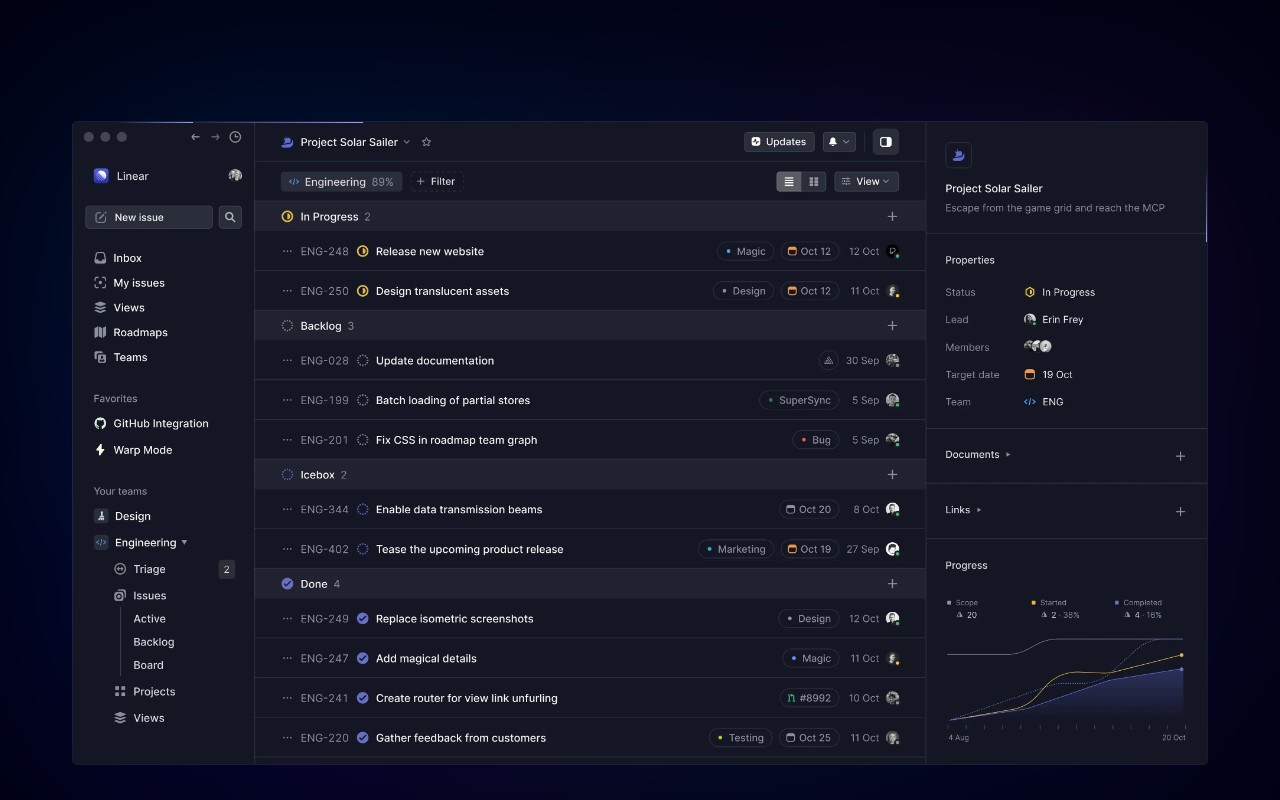
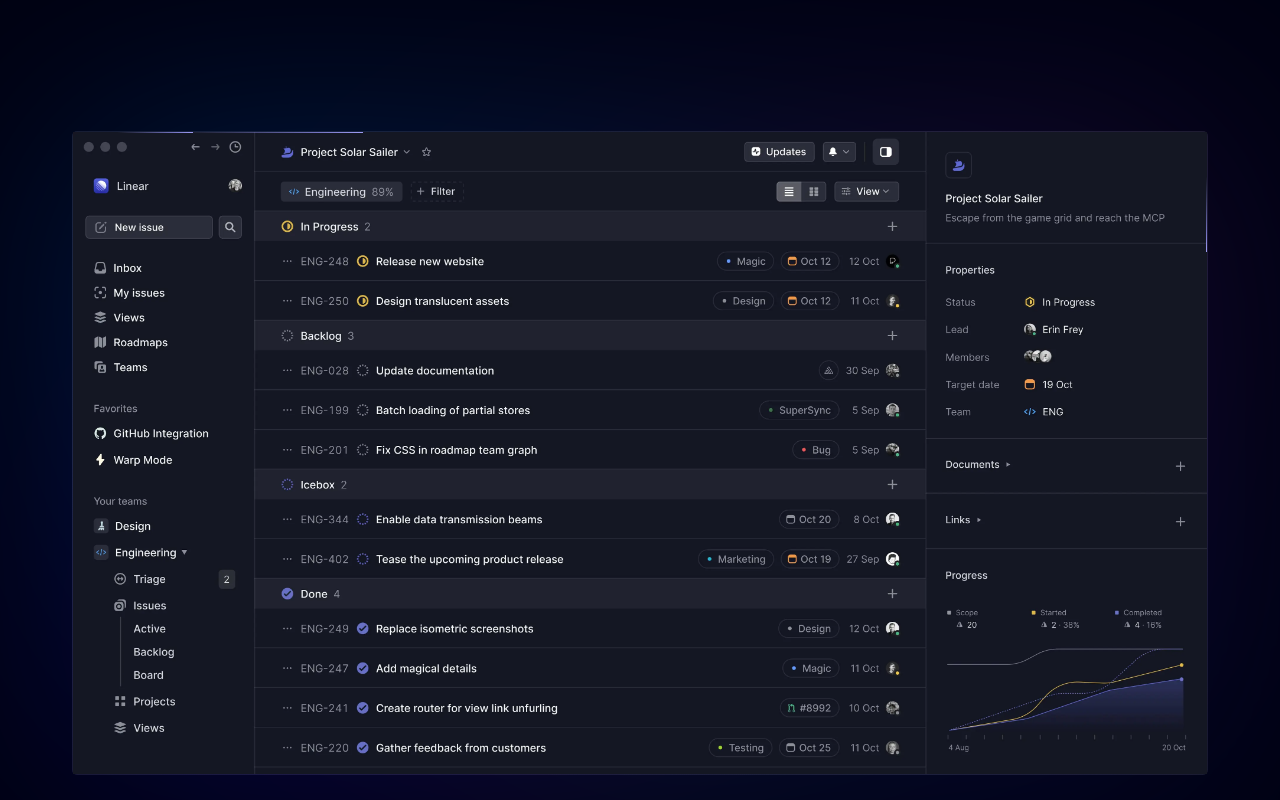
Before and after one commit to Ashutosh-Bhadauriya/linear-web-clone, a Next.js app: page / in a window 1280 px wide. Shown: the part 520-1320 px from the top of the page. Built offline with nearby package versions, Linux system fonts and the light colour scheme.

Commit message:
fix margin

```diff
--- a/src/components/hero-image.tsx
+++ b/src/components/hero-image.tsx
@@ -51,7 +51,7 @@
   }, [inView, setLines]);
 
   return (
-    <div ref={ref} className="mt-[14rem] [perspective:2000px]">
+    <div ref={ref} className="mt-[15rem] [perspective:2000px]">
       <div
         className={classNames(
           "relative rounded-lg border border-transparent-white bg-white bg-opacity-[0.01] bg-hero-gradient",
```
